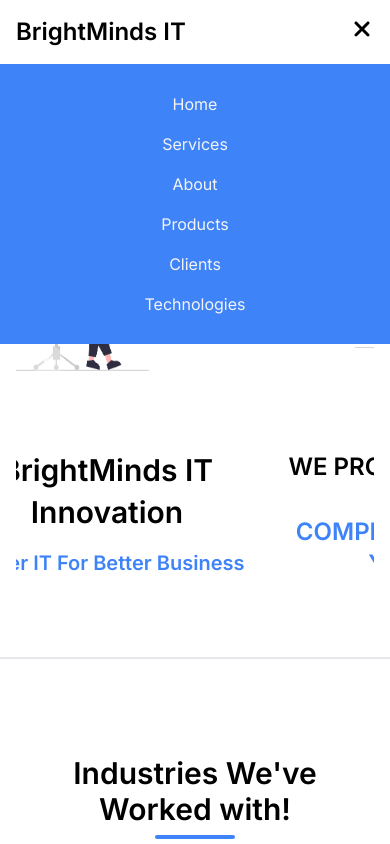
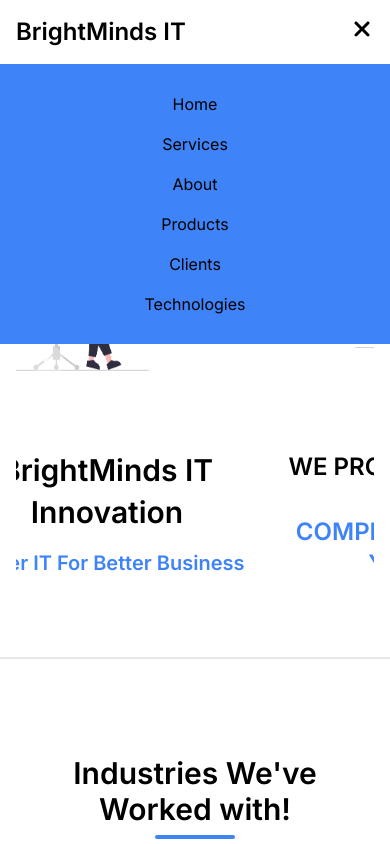
Before and after one commit to adarsh12u/BrightMinds_Website, a React (Vite) app in the folder my-project/: page / in a window 390 px wide. Both pictures are taken after a click on the button 362 px from the left and 29 px from the top of the page. Shown: the top 844 px of the page. Built offline with nearby package versions, Linux system fonts and the light colour scheme; a web font is replaced by a local one.

Commit message:
anchor tag

```diff
--- a/my-project/src/components/Navbar.jsx
+++ b/my-project/src/components/Navbar.jsx
@@ -66,7 +66,7 @@ const navlinks = [{
 
                  <div className={` space-y-4 flex flex-col justify-center items-center px-4  mt-16 py-7 bg-blue-500  ${ismenu ? "block fixed top-0 right-0 left-0 z-50" :"hidden" }`}>
                  {
-                        navlinks.map(({link , path})=> <Link key={path} smooth={true } offset={-100} spy={true} to={path} className=' block text-base text-gray-100 hover:text-blue-500'>{link}</Link>
+                        navlinks.map(({link , path})=> <a className=' hover:text-blue-400' href={path}>{link}</a>
 
                        )
                       }
```
